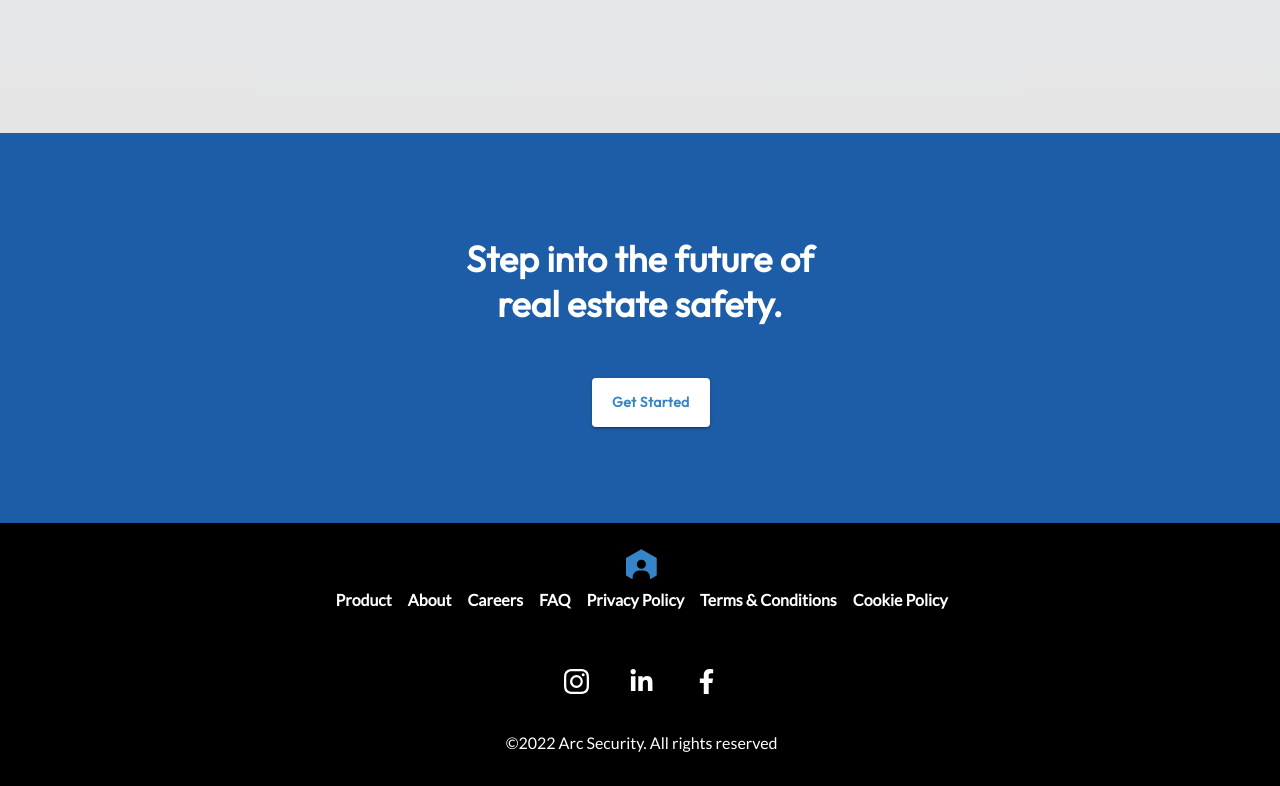
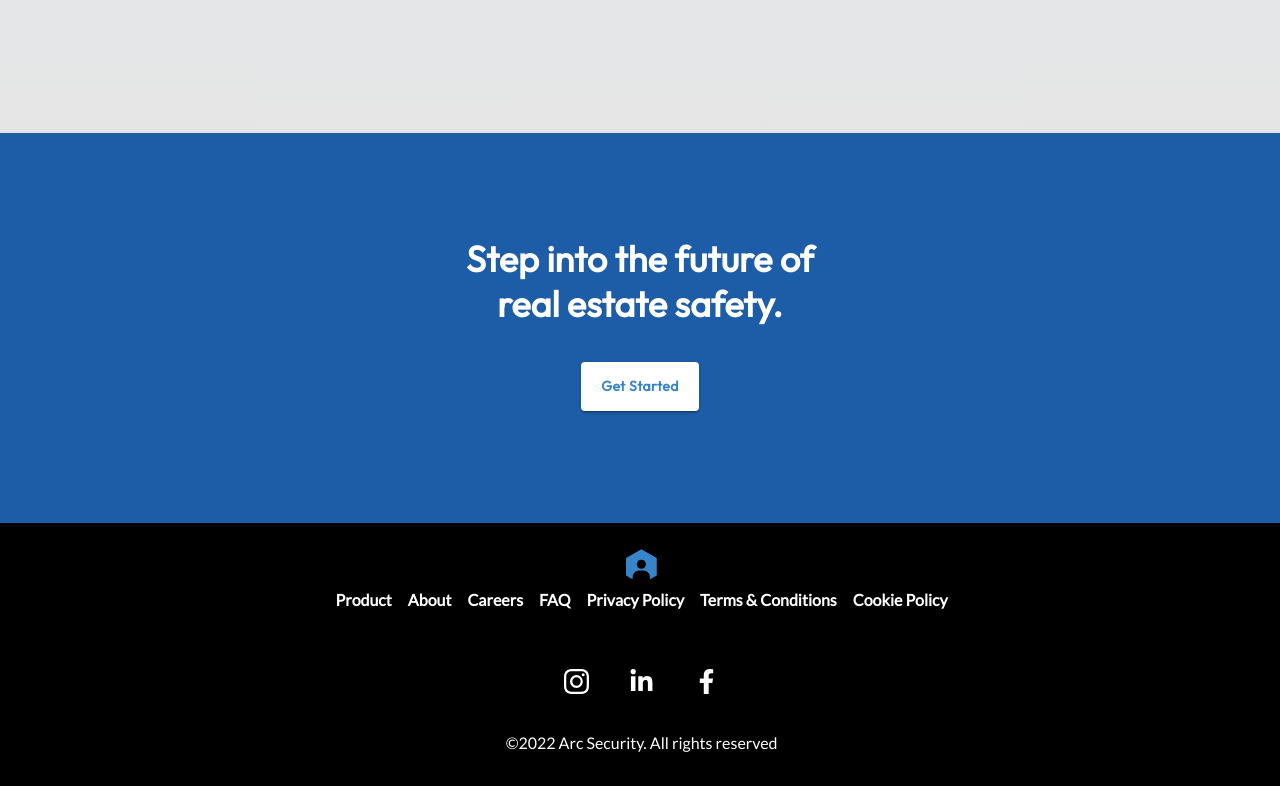
Before and after one commit to arc-securitas/webapp, a React (Create React App) app: page / in a window 1280 px wide. Shown: the part 1361-2147 px from the top of the page. Built offline with nearby package versions, Linux system fonts and the light colour scheme; a web font is replaced by a local one.

Commit message:
Fixed GetStarted button styling bug

```diff
--- a/src/pages/home.js
+++ b/src/pages/home.js
@@ -130,7 +130,7 @@ const Home = () => {
             <div id="section6">
                 <p className="h3s">Step into the future of real estate safety.</p>
                 <JoinModal buttonStyling = {{
-                    display: 'inline',
+                    display: 'block',
                     backgroundColor: "#fff",
                     border: 'none',
                     borderRadius: '4px',
@@ -143,7 +143,9 @@ const Home = () => {
                     gap: '4px',
                     justifyContent: 'center',
                     fontWeight: 700,
-                    marginLeft: 'calc(50% - 48px)',
+                    alignItems: 'center',
+                    marginLeft: 'auto',
+                    marginRight: 'auto',
                     marginTop: '1rem',
 
                     '&:hover': {
```
